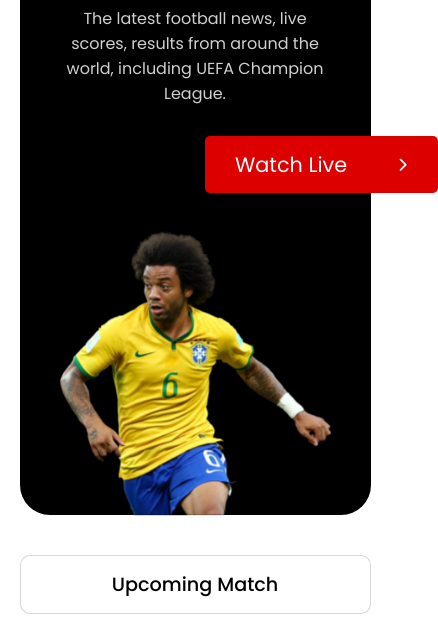
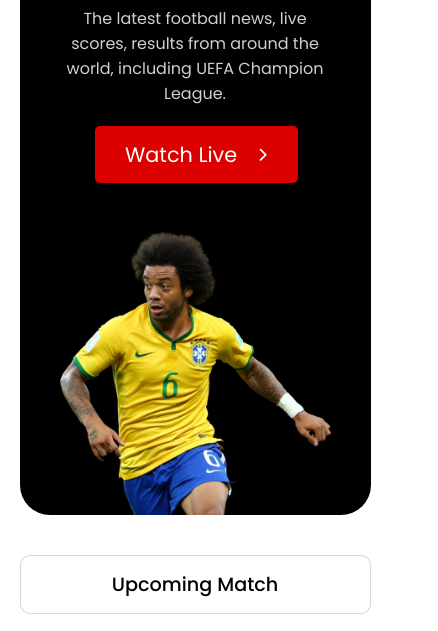
Before and after one commit to nasirmitul/all-football, a plain HTML site: page index.html in a window 390 px wide. In both pictures the pointer is over the button "Watch Live". Shown: the part 204-835 px from the top of the page, 438 px wide, since content can reach past the window. Drawn offline with Linux system fonts and the light colour scheme.

Commit message:
all done

```diff
--- a/css/style.css
+++ b/css/style.css
@@ -267,7 +267,7 @@ footer .links li a {
 
 
 /* =============== Media Queary for Big device =============== */
-@media only screen and (min-width: 993px) and (max-width: 1280px) {
+@media only screen and (min-width: 1025px) and (max-width: 1280px) {
 
     .header-section .header-left {
         padding-bottom: 50px;
@@ -293,7 +293,7 @@ footer .links li a {
 
 
 /* =============== Media Queary for Medium device =============== */
-@media only screen and (min-width: 577px) and (max-width: 992px) {
+@media only screen and (min-width: 577px) and (max-width: 1024px) {
     .header-section {
         padding: 50px 80px 0 50px;
         align-items: flex-end;
@@ -413,6 +413,15 @@ footer .links li a {
         transform: translateX(-50%);
     }
 
+    .header-button:hover{
+        transform: translate(-100px, -10px);
+        gap: 20px;
+    }
+
+    .header-button:hover i{
+        margin-left: 0px;
+    }
+
     .main-section {
         flex-direction: column;
     }
@@ -464,3 +473,10 @@ footer .links li a {
         text-align: center;
     }
 }
+
+/* =============== Media Queary for Smaller Mobile device =============== */
+@media only screen and (max-width: 350px) {
+    .main-section .cards .match .flags {
+        flex-direction: column;
+    }
+}
```
